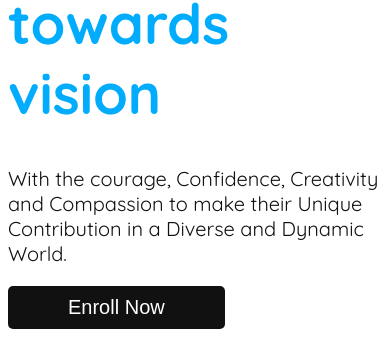
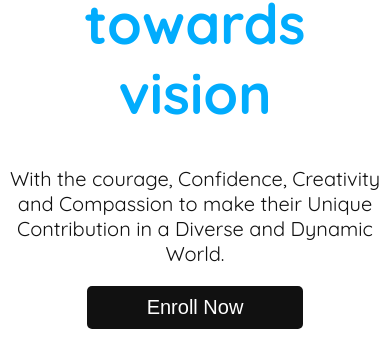
Before and after one commit to Arif-Billah/A2-Kids-School, a plain HTML site: page index.html in a window 390 px wide. Shown: the part 850-1187 px from the top of the page. Drawn offline with Linux system fonts and the light colour scheme.

Commit message:
banner responsive

```diff
--- a/styles/style.css
+++ b/styles/style.css
@@ -81,6 +81,11 @@
     align-items: center;
     gap:50px
   }
+  .banner-content{
+    max-width: 100%;
+    margin: 0 auto;
+    text-align: center;
+  }
   .banner-image img{
     max-width: 450px;
 
@@ -138,13 +143,21 @@
         align-items: center;
         gap:0px;
     }
+    /* .banner{
+      max-width: 1158px;
+      margin: 0 auto;
+    }  */
+
+    .banner-content{
+      max-width: 100%;
+      margin: 0 auto;
+      text-align: center;
+    }
     .banner-image img{
         max-width: 100%;
+        text-align: center;
 
       }
-     .banner{
-        /* max-width: 1158px; */
-        /* margin: 0 auto; */
-      }
+
 
   }
```
